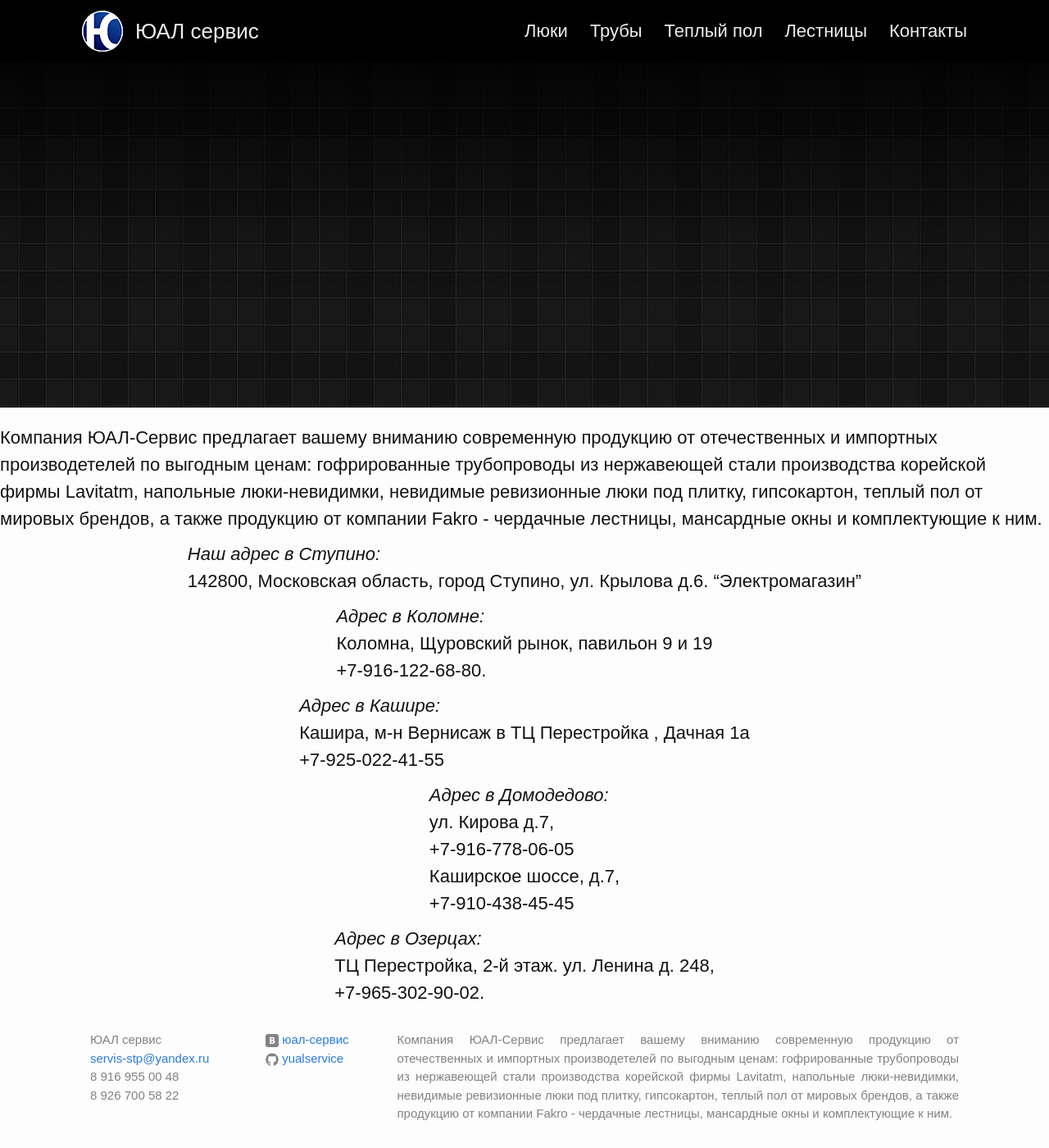
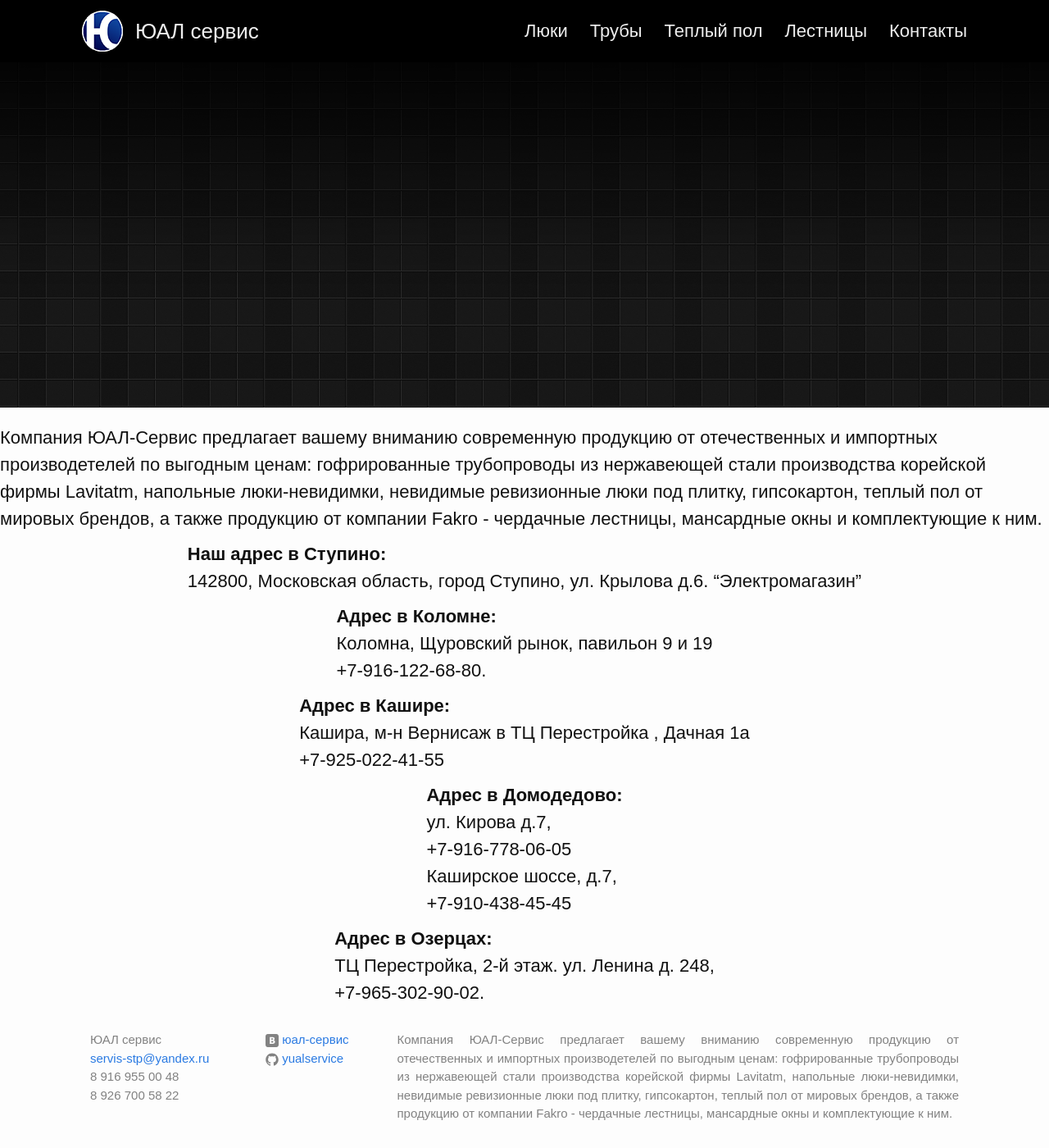
Before and after one commit to yualservice/yualservice.github.io, a Jekyll site: the page built from companyinfo/yual.md, in a window 1280 px wide and 1400 px high, scrolled down 53 px. Shown: the whole window at 82% size. Built offline with Jekyll 4.4.1, drawn with Linux system fonts in a browser that asks for light colours; our own code applies the rules of GitHub Pages for plain Markdown files.

```diff
--- a/_sass/_layout.scss
+++ b/_sass/_layout.scss
@@ -192,8 +192,9 @@ div#contact {
 	width: $content-width;
 	margin: $spacing-unit 0;
 	p {
-	margin: 0 $spacing-unit;
+	margin: 0 $spacing-unit $spacing-unit 0;
 	text-align: justify;
+	font-size: 16px;
 	}
 }
 
--- a/companyinfo/yual.md
+++ b/companyinfo/yual.md
@@ -1,22 +1,22 @@
 Компания ЮАЛ-Сервис предлагает вашему вниманию современную продукцию от отечественных и импортных производетелей по выгодным ценам: гофрированные трубопроводы из нержавеющей стали производства корейской фирмы Lavitatm, напольные люки-невидимки, невидимые ревизионные люки под плитку, гипсокартон, теплый пол от мировых брендов, а также продукцию от компании Fakro - чердачные лестницы, мансардные окны и комплектующие к ним.
 
-*Наш адрес в Ступино:*
+**Наш адрес в Ступино:**
 142800, Московская область, город Ступино, ул. Крылова д.6. "Электромагазин"
 
-*Адрес в Коломне:*
+**Адрес в Коломне:**
 Коломна, Щуровский рынок, павильон 9 и 19
 +7-916-122-68-80.
 
-*Адрес в Кашире:*
+**Адрес в Кашире:**
 Кашира, м-н Вернисаж в ТЦ Перестройка , Дачная 1а
 +7-925-022-41-55
 
-*Адрес в Домодедово:*
+**Адрес в Домодедово:**
 ул. Кирова д.7,
 +7-916-778-06-05
 Каширское шоссе, д.7,
 +7-910-438-45-45
 
-*Адрес в Озерцах:*
+**Адрес в Озерцах:**
 ТЦ Перестройка, 2-й этаж.  ул. Ленина д. 248,
 +7-965-302-90-02.
```
Also changed, not shown: index.html (+4 -3 lines).
